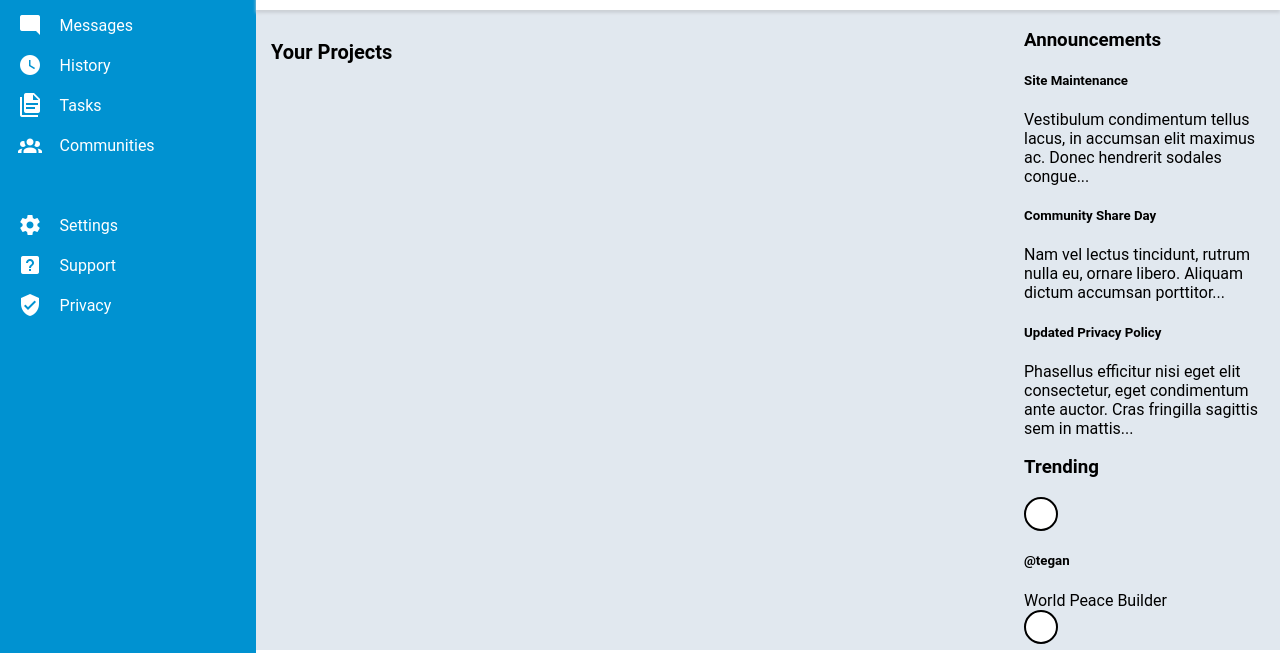
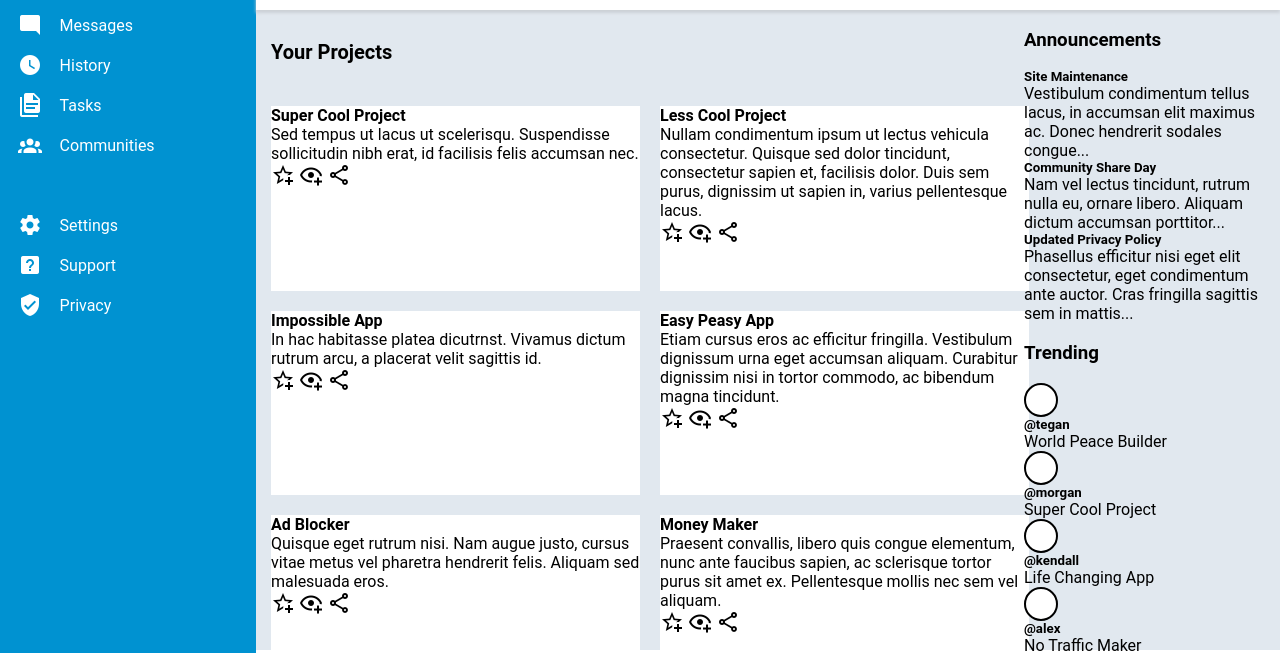
Before and after one commit to wazzupope/admin-dashboard, a plain HTML site: page index.html in a window 1280 px wide. Shown: the part 150-803 px from the top of the page. Drawn offline with Linux system fonts and the light colour scheme.

Commit message:
add classes for project, announcement, and trending header and description elements to remove default margins to help with grid layout

```diff
--- a/styles.css
+++ b/styles.css
@@ -3,6 +3,14 @@ body {
   grid-template-columns: 20vw 80vw;
   margin: auto;
   font-family: 'Roboto', sans-serif;
+}
+
+.announcement-description {
+ margin: auto;
+}
+
+.announcement-header {
+  margin: auto;
 }
 
 .buttons {
@@ -24,11 +32,19 @@ body {
 }
 
 .project-description {
-
+  margin: auto;
 }
 
 .project-header {
+  margin: auto;
+}
 
+.trending-description {
+  margin: auto;
+}
+
+.trending-header {
+  margin: auto;
 }
 
 .user-photo-large {
@@ -122,16 +138,10 @@ body {
 
 #projects {
   display: grid;
-  grid-template-rows: 10% 90%;
+  grid-template-rows: 10% repeat(3, 30%);
+  grid-template-columns: 50% 50%;
+  gap: 20px 20px;
   margin: 15px;
-}
-
-#project-items {
-  display: grid;
-  grid-template-columns: 50% 50%;
-  grid-template-rows: 33.3% 33.3% 33.3%;
-  column-gap: 20px;
-  row-gap: 20px;
 }
 
 #project-title {
```
